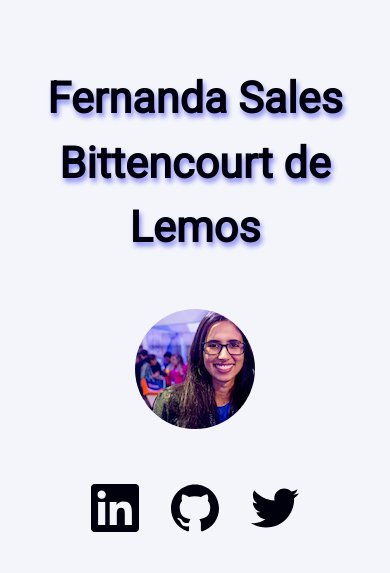
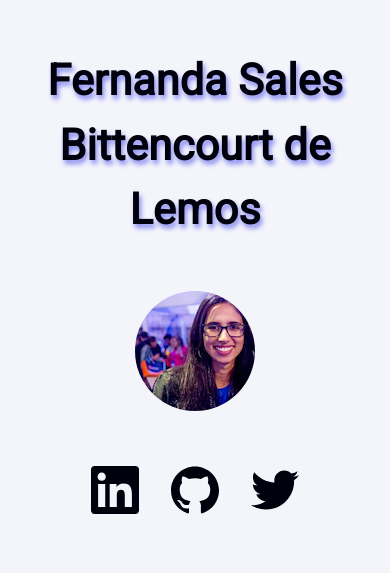
Before and after one commit to fsblemos/fernanda, a Gatsby site: page / in a window 390 px wide. Shown: the part 113-686 px from the top of the page. Built offline with nearby package versions, Linux system fonts and the light colour scheme; Gatsby itself is replaced by a stand-in of ours.

Commit message:
feat: add vertical responsiveness

```diff
--- a/src/components/Layout.js
+++ b/src/components/Layout.js
@@ -2,10 +2,7 @@ import React from "react"
 import styled from "styled-components"
 
 const Container = styled.div`
-  max-width: 760px;
-  margin: 0 auto;
-  padding-left: 20px;
-  padding-right: 20px;
+  margin: 0 32px;
 `
 
 export default function Layout({ children }) {
--- a/src/pages/index.js
+++ b/src/pages/index.js
@@ -7,37 +7,50 @@ import styled from "styled-components";
 
 const Article = styled.article`
   --title-shadow-color: var(--base-color--primary);
+
   text-align: center;
+  display: flex;
+  justify-content: center;
+  align-items: center;
+  height: 100vh;
+  flex-direction: column;
+
+  @media screen and (max-height: 540px) {
+    flex-direction: row;
+    justify-content: space-around;
+  }
 `
 
 const Header = styled.header`
   font-size: 3em;
   max-width: 30ch;
-  margin: auto;
   text-align: center;
   margin-bottom: 48px;
 
-  @media (max-width: 768px) {
+  @media screen and (max-height: 540px) {
+    font-size: 1.8em;
+    margin-bottom: 0;
+  }
+
+  @media screen and (max-width: 768px)  {
     font-size: 1.8em;
   }
 
-  @keyframes flicker {
-    0% {
-      text-shadow: 2px 4px 5px var(--base-color--bg);
-    }
-    100% {
-      text-shadow: 2px 4px 5px var(--title-shadow-color);
-    }
-  }
-
   h1 {
+    margin: 0;
     text-align: center;
     animation: flicker 2s ease alternate infinite;
   }
 `
 
+const Body = styled.div``;
+
 const Section = styled.section`
   margin-bottom: 48px;
+
+  @media screen and (max-height: 540px) {
+    margin-bottom: 0;
+  }
 `
 
 const Avatar = styled.img`
@@ -65,6 +78,7 @@ export default function Home() {
         <Header>
           <h1>Fernanda Sales Bittencourt de Lemos</h1>
         </Header>
+        <Body>
           <Section>
             <Avatar
               src={Profile}
@@ -92,6 +106,7 @@ export default function Home() {
               />
             </Social>
           </Section>
+        </Body>
       </Article>
     </Layout>
   )
--- a/src/styles/global.css
+++ b/src/styles/global.css
@@ -34,3 +34,17 @@ a {
     --base-color--bg: var(--base-color--white);
   }
 }
+
+@keyframes flicker {
+  0% {
+    text-shadow: 2px 4px 5px var(--base-color--bg);
+  }
+  100% {
+    text-shadow: 2px 4px 5px var(--title-shadow-color);
+  }
+}
+
+#gatsby-focus-wrapper, #__gatsby {
+  height: 100vh;
+  width: 100vw;
+}
```
Lines whose indentation alone changed are shown as unchanged.
